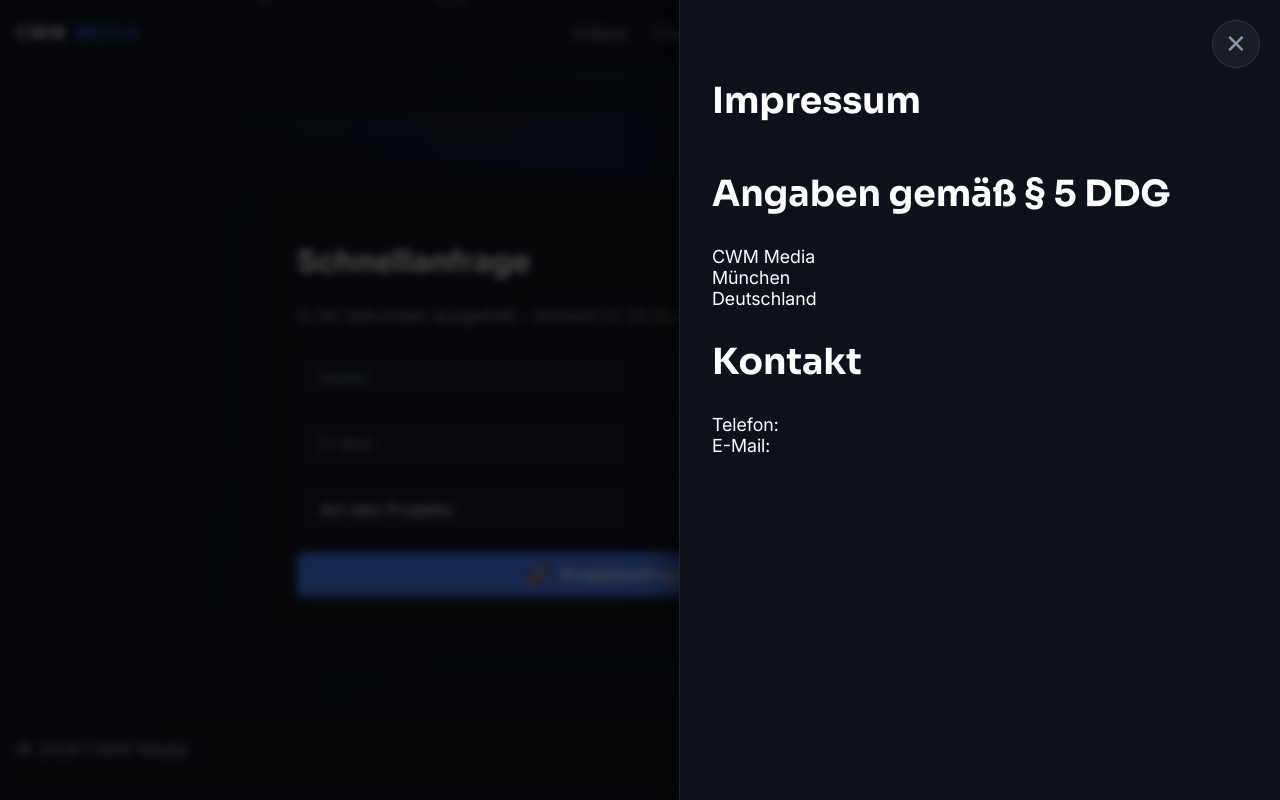
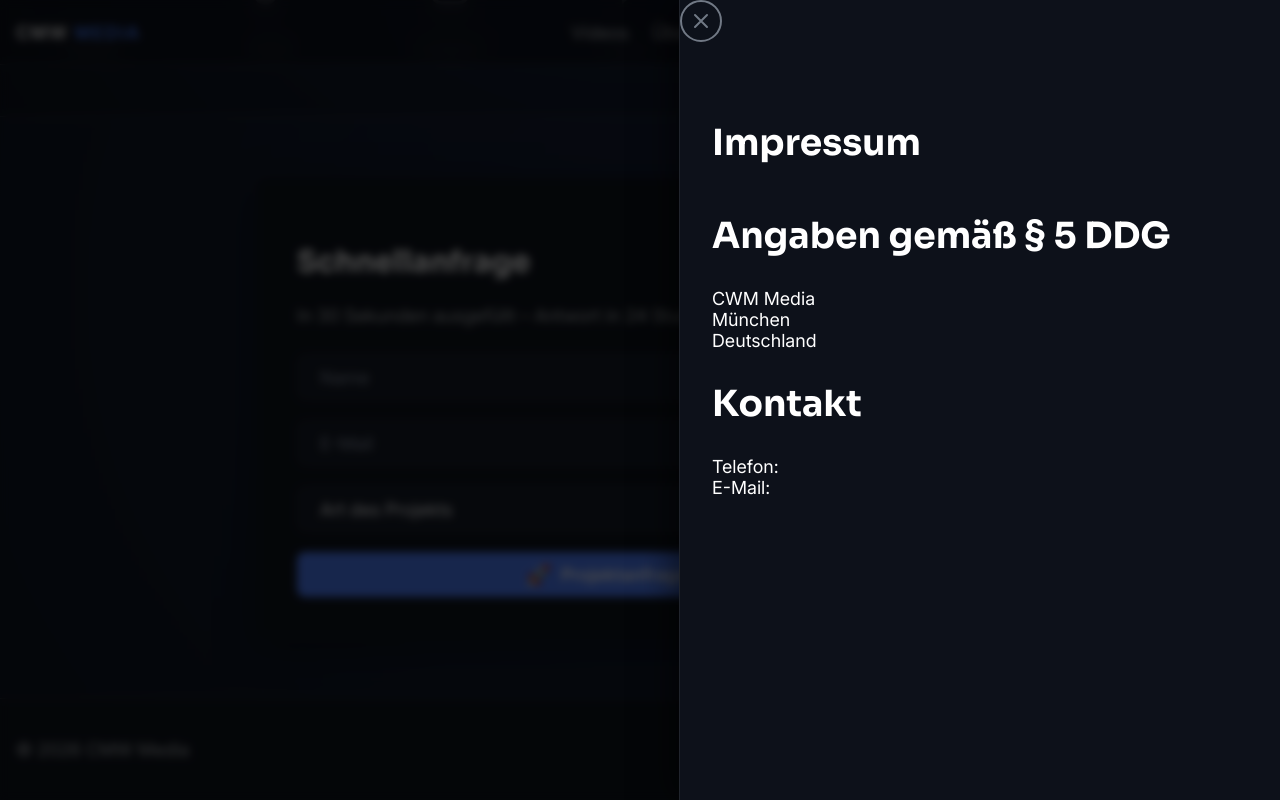
Before and after one commit to 43and18zeroes/video-portfolio, an Angular app: page / in a window 1280 px wide. Both pictures are taken after a click on the button "Impressum". Shown: the part 2591-3391 px from the top of the page. Built offline with nearby package versions, Linux system fonts and the light colour scheme.

Commit message:
x button svg gemini

```diff
--- a/src/app/app.html
+++ b/src/app/app.html
@@ -27,9 +27,22 @@ app.html
 
 <aside class="drawer-panel" role="dialog" data-nosnippet
     aria-modal="true">
-    <button type="button" class="close-btn"
+    <!-- <button type="button" class="close-btn"
         (click)="closeLegal()"
-        aria-label="Schließen">✕</button>
+        aria-label="Schließen">✕</button> -->
+    <button class="close-button" type="button"
+        aria-label="Schließen">
+        <svg viewBox="0 0 42 42"
+            xmlns="http://www.w3.org/2000/svg"
+            aria-hidden="true">
+            <circle cx="21" cy="21" r="20" fill="none"
+                stroke="currentColor" stroke-width="2" />
+
+            <path d="M15 15L27 27M27 15L15 27" fill="none"
+                stroke="currentColor" stroke-width="2"
+                stroke-linecap="round" />
+        </svg>
+    </button>
 
     <div class="drawer-content">
         @defer (on immediate) {
--- a/src/app/app.scss
+++ b/src/app/app.scss
@@ -47,28 +47,57 @@ main {
 }
 
 /* Close Button */
-.close-btn {
-    position: absolute;
-    top: 20px;
-    right: 20px;
-    width: 48px;
-    height: 48px;
-    border-radius: 50%;
-    background: #191d26;
-    border: 1px solid rgba(255, 255, 255, 0.1);
-    color: #8a94a6;
-    font-size: 26px;
+// .close-btn {
+//     position: absolute;
+//     top: 20px;
+//     right: 20px;
+//     width: 48px;
+//     height: 48px;
+//     border-radius: 50%;
+//     background: #191d26;
+//     border: 1px solid rgba(255, 255, 255, 0.1);
+//     color: #8a94a6;
+//     font-size: 26px;
+//     display: flex;
+//     align-items: center;
+//     justify-content: center;
+//     cursor: pointer;
+//     transition: color 150ms ease, background-color 150ms ease;
+//     z-index: 2;
+
+//     &:hover {
+//         color: #ffffff;
+//         background: rgba(255, 255, 255, 0.12);
+//     }
+// }
+
+.close-button {
+    width: 42px;
+    height: 42px;
+
+    padding: 0;
+    border: 0;
+    background: transparent;
+
+    color: #717985;
+
     display: flex;
     align-items: center;
     justify-content: center;
+
     cursor: pointer;
-    transition: color 150ms ease, background-color 150ms ease;
-    z-index: 2;
+}
 
-    &:hover {
-        color: #ffffff;
-        background: rgba(255, 255, 255, 0.12);
-    }
+.close-button svg {
+    display: block;
+    width: 42px;
+    height: 42px;
+
+    transition: color 0.2s ease;
+}
+
+.close-button:hover {
+    color: #ffffff;
 }
 
 /* Scrollable Container & Typography Styles */
```
